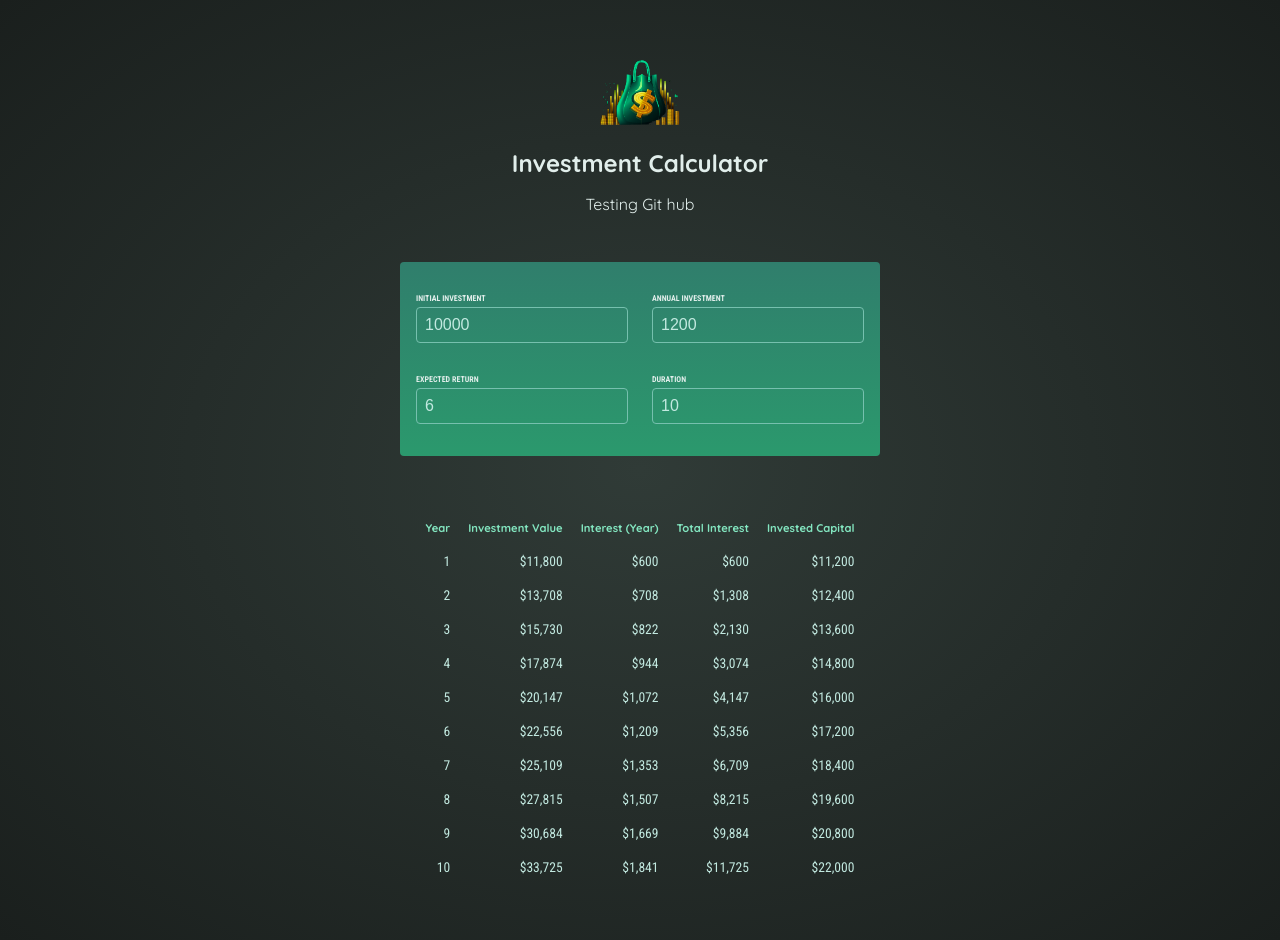
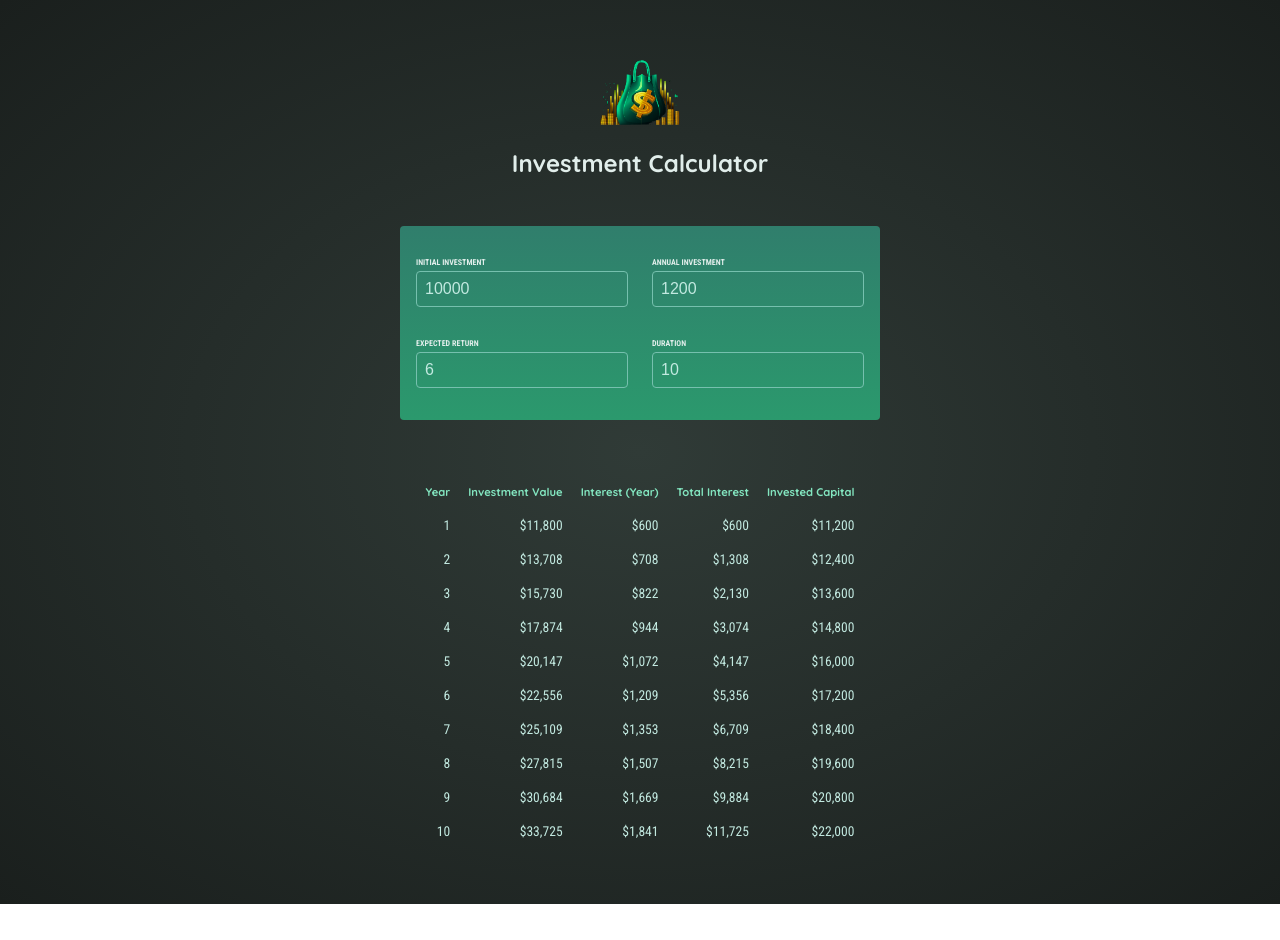
Before and after one commit to raizo7/Investment-Calculator, a React (Vite) app: page / in a window 1280 px wide. After the commit the page ends 904 px from the top, so only its background shows below. Built offline with nearby package versions, Linux system fonts and the light colour scheme.

Commit message:
Remove add

```diff
--- a/src/components/Header.jsx
+++ b/src/components/Header.jsx
@@ -5,7 +5,6 @@ export default function Header() {
     <header id="header">
       <img src={logo} alt="Logo showing a money bag" />
       <h1>Investment Calculator</h1>
-      <p>Testing Git hub </p>
     </header>
   );
 }
```
